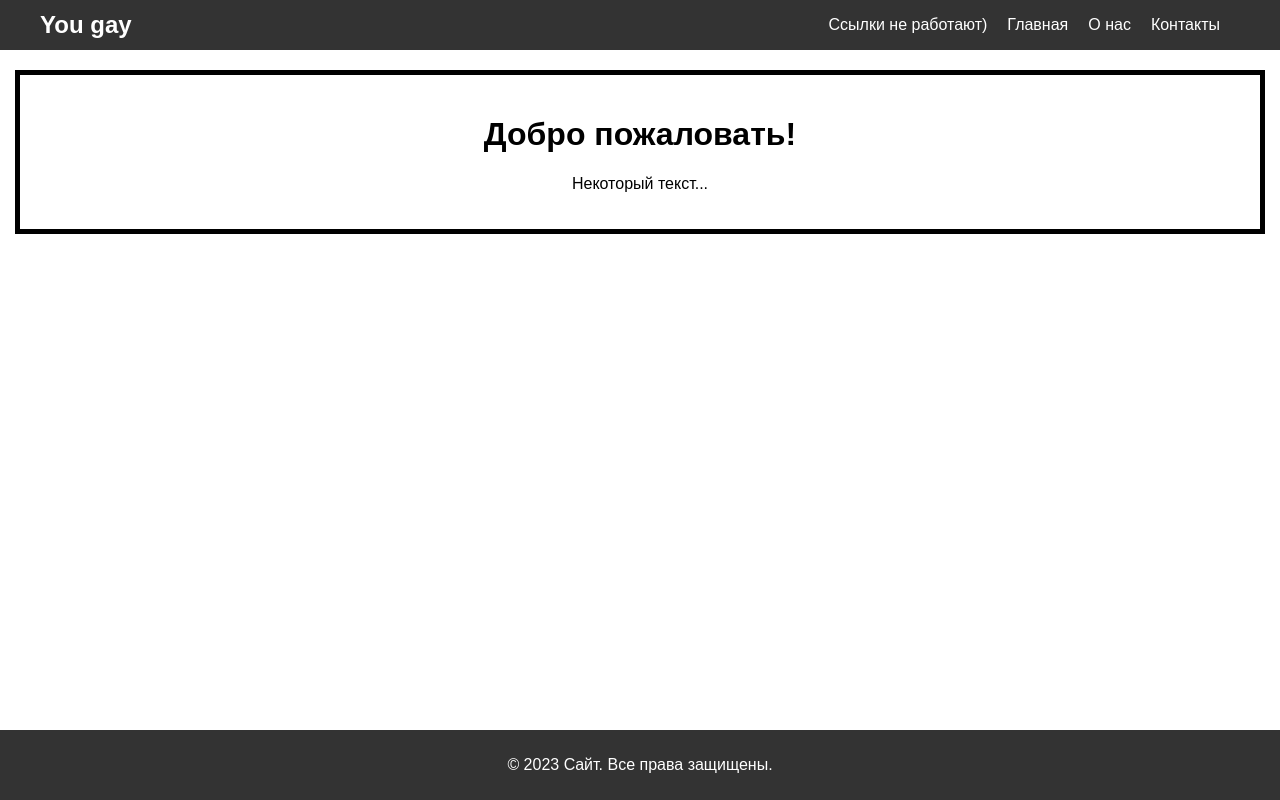
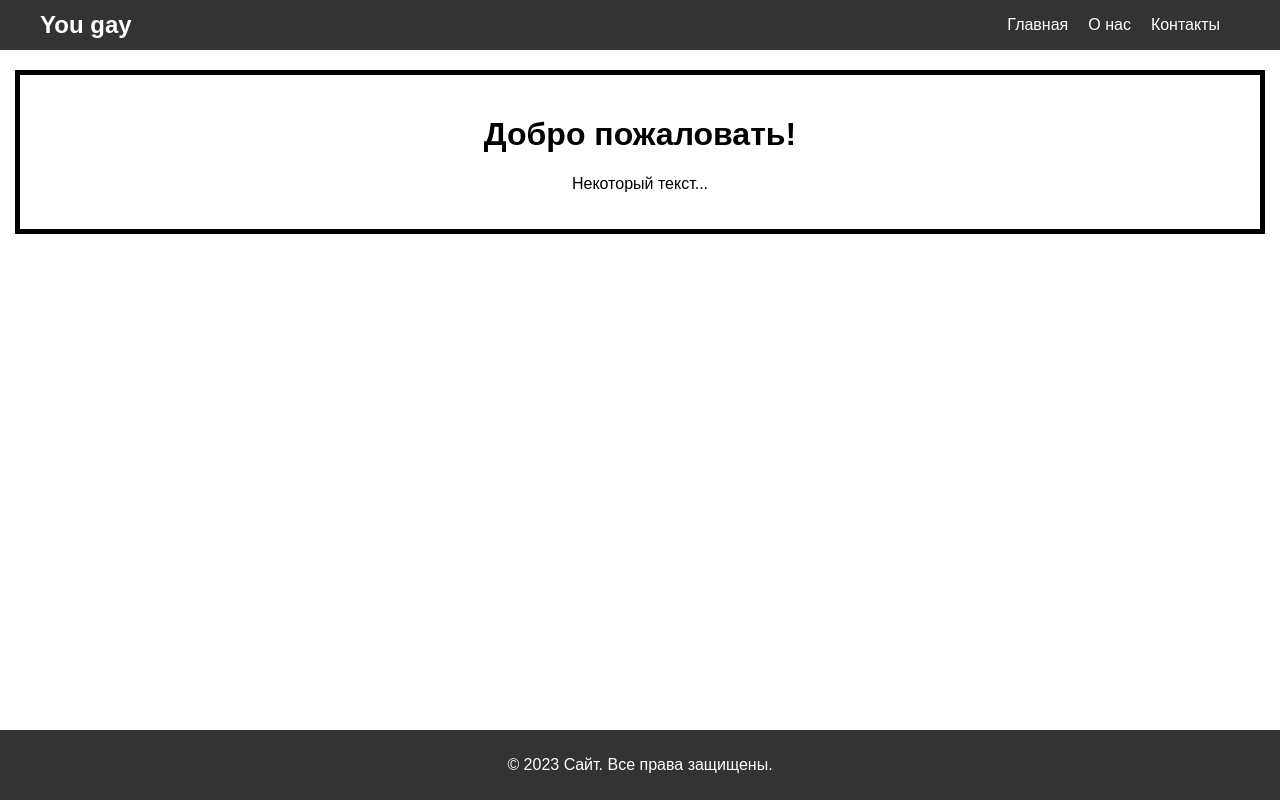
Before and after one commit to LegalasWarrior/LegalasWarrior, a plain HTML site: page index.html in a window 1280 px wide. Drawn offline with Linux system fonts and the light colour scheme.

Commit message:
Update index.html

```diff
--- a/index.html
+++ b/index.html
@@ -12,7 +12,6 @@
       <div class="logo">You gay</div>
       <nav>
         <ul>
-          <li>Ссылки не работают)</li>
           <li><a href="#">Главная</a></li>
           <li><a href="#">О нас</a></li>
           <li><a href="#">Контакты</a></li>
```
